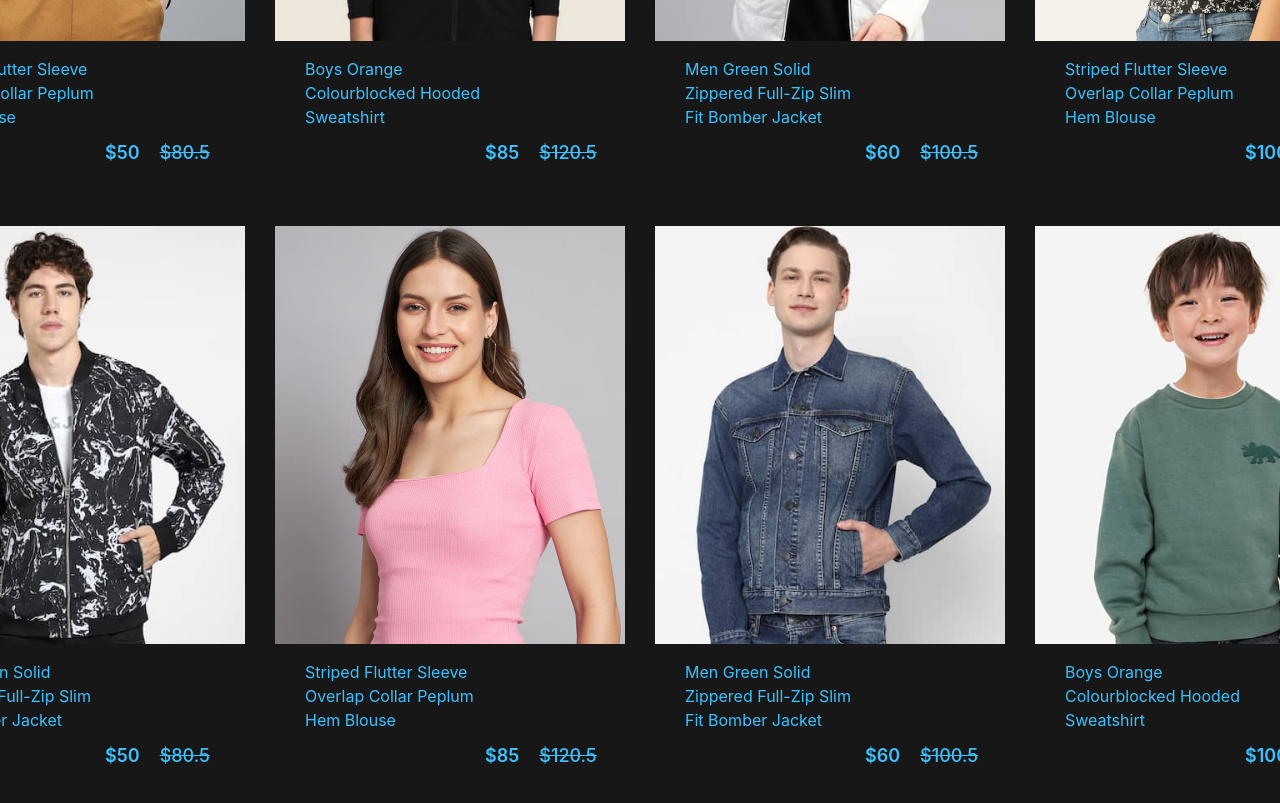
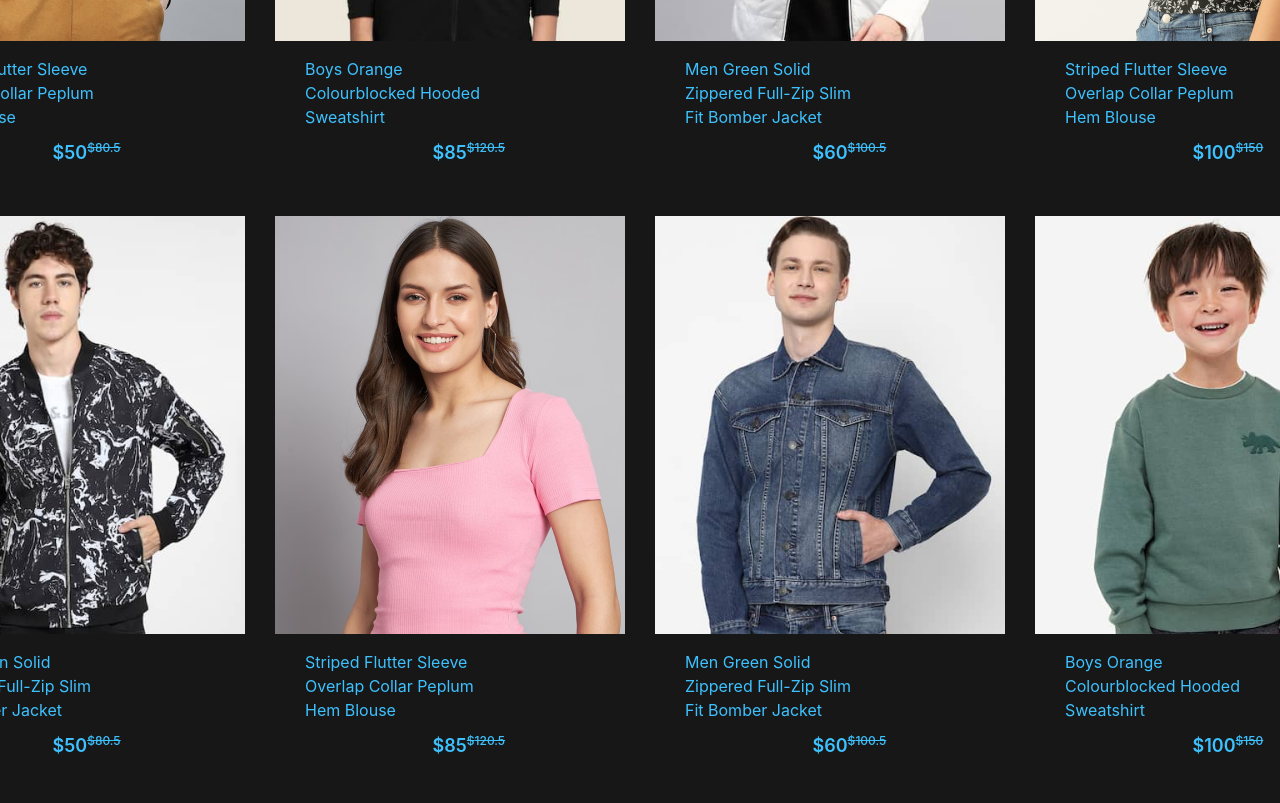
Before and after one commit to DontStopPrograming/e-commerce-clothing, a React (Vite) app: page / in a window 1280 px wide. Shown: the part 2940-3743 px from the top of the page. Built offline with nearby package versions, Linux system fonts and the light colour scheme.

Commit message:
Item Component - modified design of the new price and old price position

```diff
--- a/src/components/Item/item.css
+++ b/src/components/Item/item.css
@@ -11,9 +11,9 @@
 
 .item-prices {
     display: flex;
-    gap: 20px;
-    margin-left: 60%;
-    margin-bottom: 30px;
+    gap: 0px;
+    margin-left: 45%;
+    margin-bottom: 20px;
 
 }
 
@@ -25,7 +25,7 @@
 
 .item-price-old {
 
-    font-size: 18px;
+    font-size: 12px;
     font-weight: 500;
     text-decoration: line-through;
 }
@@ -58,7 +58,7 @@
         gap: 5px;
         padding: 20px;
         /* margin-left: 48%; */
-        margin-left: 44%;
+
 
 
     }
```
